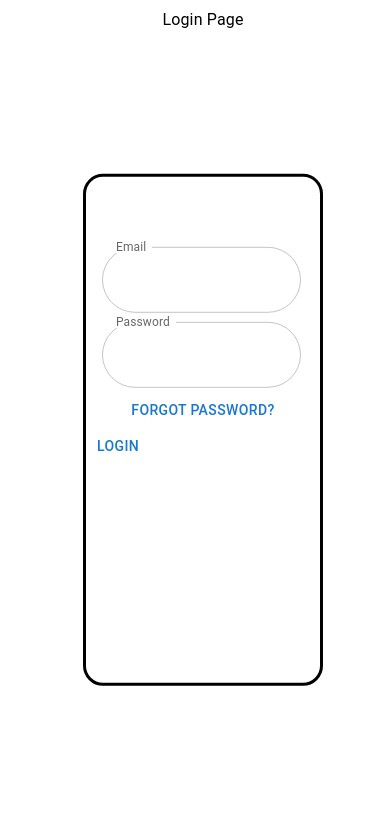
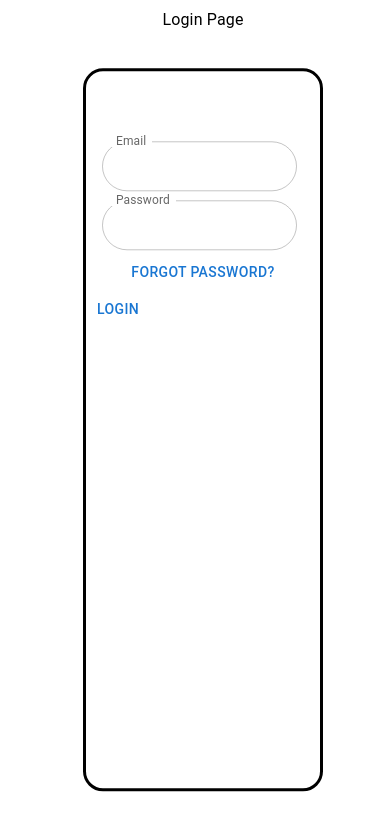
Before and after one commit to RichardJeanBaptiste/BussingSolution, a React (Vite) app in the folder bussing-ui/: page / in a window 390 px wide. Shown: the top 830 px of the page. Built offline with nearby package versions, Linux system fonts and the light colour scheme; some icons are missing.

Commit message:
added breakpoint styling

```diff
--- a/bussing-ui/src/components/Login.jsx
+++ b/bussing-ui/src/components/Login.jsx
@@ -9,6 +9,16 @@ import InputAdornment from '@mui/material/InputAdornment';
 import EmailIcon from '@mui/icons-material/Email';
 import HttpsIcon from '@mui/icons-material/Https';
 import VisibilityOffIcon from '@mui/icons-material/VisibilityOff';
+
+/**
+ * Breakpoint	Screen width
+  xs	0px+
+  sm	600px+
+  md	900px+
+  lg	1200px+
+  xl	1536px+
+ */
+
 
 function Login() {
 
@@ -23,8 +33,14 @@ function Login() {
             top: '50%',
             left: '50%',
             transform: 'translate(-50%, -50%)',
-            width: '60%',
-            height: '60%',
+            width: {
+                xs: '60%',
+                sm: '30%',
+            },
+            height: {
+                xs: '85%',
+                sm: '85%'
+            },
             borderRadius: '20px',
             borderColor: 'black',
             borderStyle: 'solid',
@@ -37,12 +53,24 @@ function Login() {
         loginForm: {
             marginTop: '2%',
             marginLeft: '7%',
-            width: '85%',
-            height: '13%',
+            width: {
+                xs: '83%',
+                sm:'85%'
+            },
+            height: {
+                xs: '7%',
+                sm:'13%'
+            },
             "& div": {
                 borderRadius: '45px',
-                height: '100%'
+                height: '100%',
+            },
+            "& input": {
+                fontSize: '12px'
             }
+        },
+        loginIcon: {
+            fontSize: '14px'
         }
     }
 
@@ -95,7 +123,7 @@ function Login() {
                     sx={[Styles.loginForm, {marginTop: '30%'}]}
                     slotProps={{
                         input: {
-                            startAdornment: <InputAdornment position='start'><EmailIcon/></InputAdornment>
+                            startAdornment: <InputAdornment position='start'><EmailIcon sx={Styles.loginIcon}/></InputAdornment>
                         }
                     }}
                 />
@@ -109,8 +137,8 @@ function Login() {
                     sx={Styles.loginForm}
                     slotProps={{
                         input: {
-                            startAdornment: <InputAdornment position='start'><HttpsIcon/></InputAdornment>,
-                            endAdornment: <InputAdornment position='end'> <IconButton aria-label='Hide Password'><VisibilityOffIcon/></IconButton></InputAdornment>
+                            startAdornment: <InputAdornment position='start'><HttpsIcon sx={Styles.loginIcon}/></InputAdornment>,
+                            endAdornment: <InputAdornment position='end'> <IconButton aria-label='Hide Password'><VisibilityOffIcon sx={Styles.loginIcon}/></IconButton></InputAdornment>
                         }
                     }}
                 />
```
Also changed, not shown: bussing-ui/src/main.jsx (+9 -0 lines).
